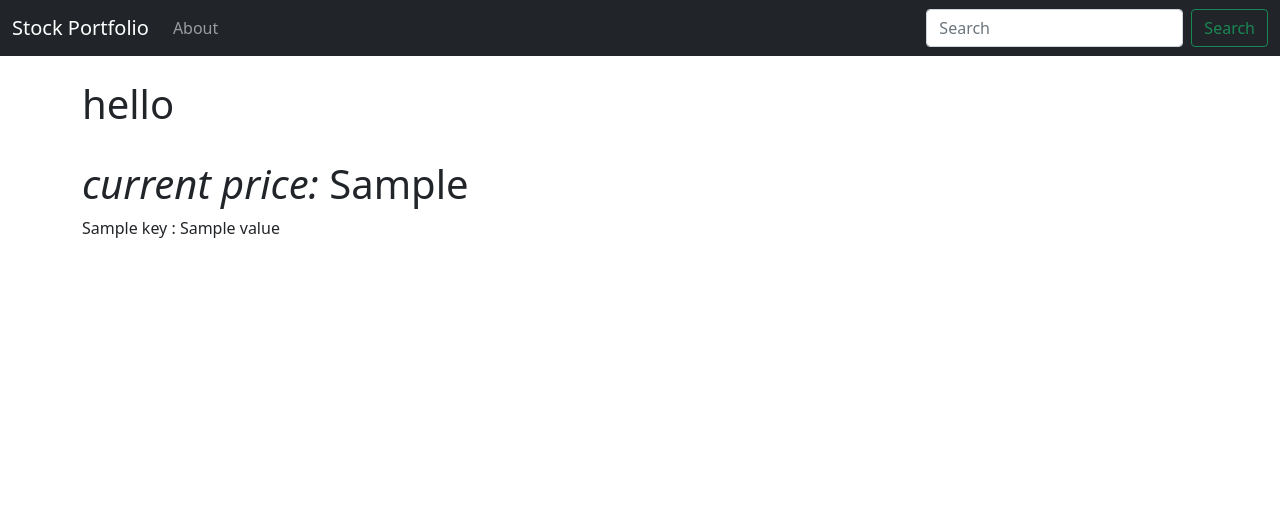
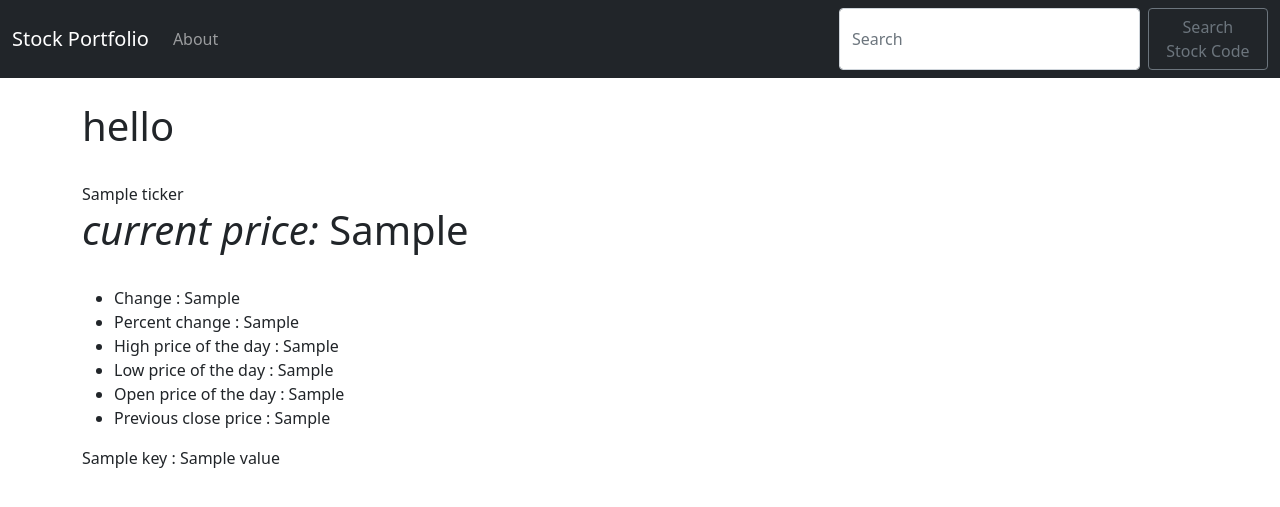
Before and after one commit to oldTRex/renting, a Django app: template stocks/templates/home.html in a window 1280 px wide. Shown: the top 507 px of the page. Run offline with Django 3.2, Linux system fonts and the light colour scheme; the template is opened without the code that fills it: most values are stand-ins (such as "Sample title", 1, 10 or a date in 2020).

Commit message:
modify home page

```diff
--- a/stocks/templates/base.html
+++ b/stocks/templates/base.html
@@ -25,9 +25,10 @@
             </li>
 
           </ul>
-          <form class="d-flex">
-            <input class="form-control me-2" type="search" placeholder="Search" aria-label="Search">
-            <button class="btn btn-outline-success" type="submit">Search</button>
+          <form class="d-flex" action="{% url 'home' %}" method="POST">
+            {% csrf_token %}
+            <input class="form-control me-2" type="search" placeholder="Search" aria-label="Search" name="ticker">
+            <button class="btn btn-outline-secondary" type="submit">Search Stock Code </button>
           </form>
         </div>
       </div>
--- a/stocks/templates/home.html
+++ b/stocks/templates/home.html
@@ -4,17 +4,34 @@
 
 <h1> hello </h1>
 <br>
-
+  {% if ticker %}
+       {{ ticker }}
+  {% endif %}
 
 {% if api %}
     {% if api == "Error..." %}
          There was a problem with your  symbol , please try again ...
     {% else %}
       <h1>  <i> current price:  </i> {{ api.c}} </h1>
-    {% endif %}
+
+    </br>
+
+      <ul>
+        <li>        Change : {{api.d}}   </li>
+        <li>        Percent change : {{ api.dp }} </li>
+        <li>        High price of the day : {{ api.h }}  </li>
+        <li>        Low price of the day  : {{ api.l }}  </li>
+        <li>        Open price of the day :  {{ api.o }} </li>
+        <li>        Previous close price  : {{ api.pc }}  </li>
+
+      </ul>
+
+
+      {% endif %}
     {% for key , value in api.items %}
         {{key}} : {{value}} <br/>
-        {% endfor %}
+    {% endfor %}
+
 {% endif %}
 
 {% endblock %}
```
Also changed, not shown: stocks/views.py (+17 -10 lines).
